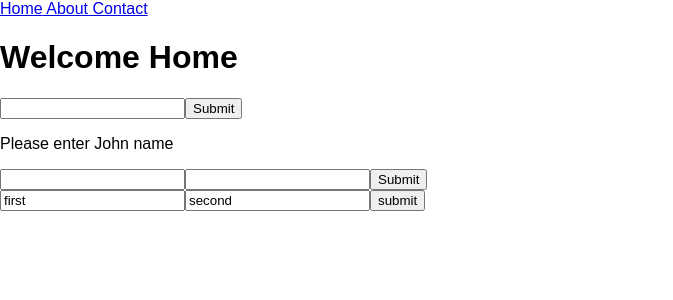
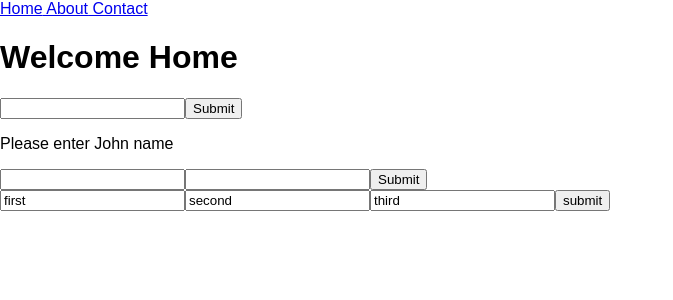
Before and after one commit to vinayreddyin4/React-Router, a React (Create React App) app: page / in a window 1280 px wide. Shown: the top 300 px of the page, without its empty margins (0-673 px from the left). Built offline with nearby package versions, Linux system fonts and the light colour scheme.

Commit message:
small change

```diff
--- a/src/Components/Reference.js
+++ b/src/Components/Reference.js
@@ -12,7 +12,7 @@ class MyRef extends React.Component {
 
     handleSubmit = (event) => {
         event.preventDefault();
-       console.log(this.refs.first, this.second);
+       console.log(this.refs.first, this.second, this.third);
 
     }
 
@@ -28,6 +28,8 @@ class MyRef extends React.Component {
                 <form onSubmit = {this.handleSubmit}>
                 <input type = "text" defaultValue= "first" ref="first"  onChange={this.update} />
                 <input type="text" defaultValue= "second" ref={input => (this.second = input)} />
+                <input type="text" defaultValue= "third" ref={this.third} />
+
                 <button >submit</button>
                 {this.state.showMe}
                 </form>
```
